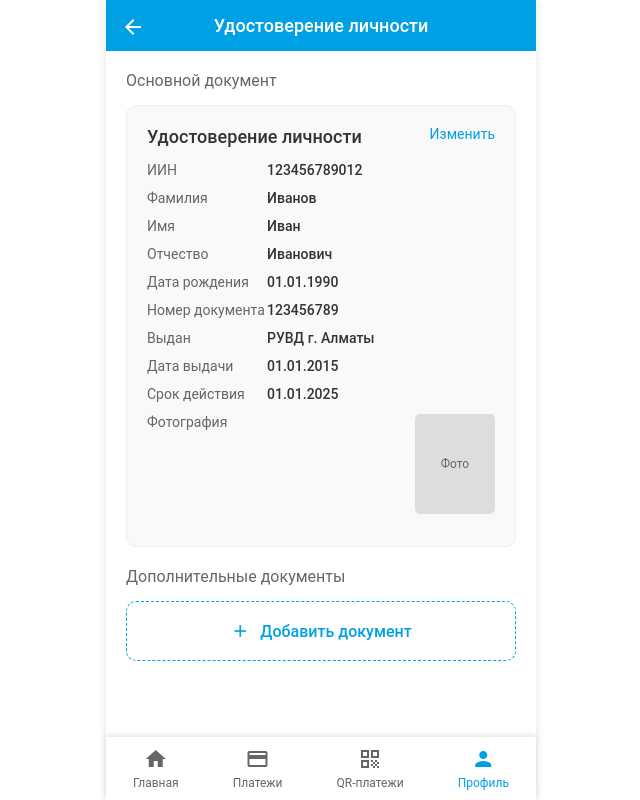
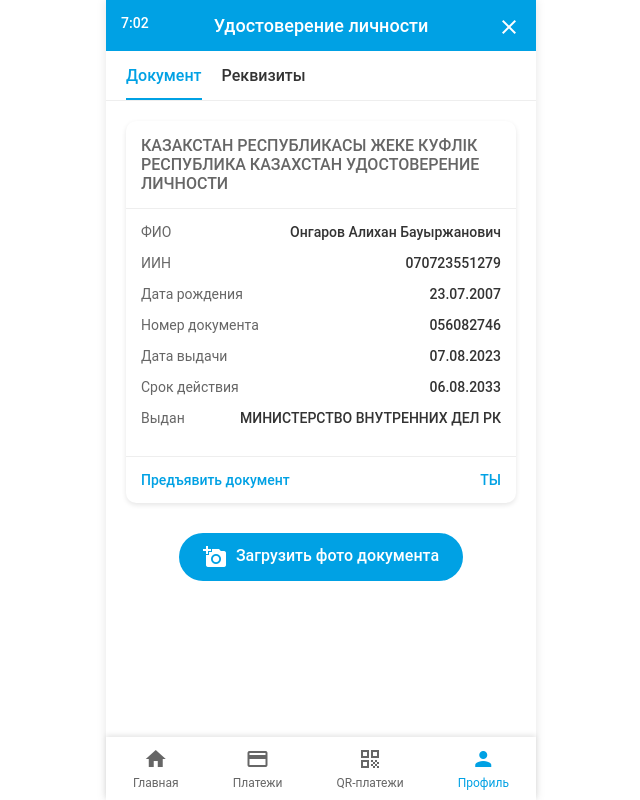
Before and after one commit to rrencai/Rencai, a plain HTML site: page index.html in a window 1280 px wide. Shown: the whole page, without its empty margins (319-959 px from the left). Drawn offline with Linux system fonts and the light colour scheme.

Commit message:
index.html

```diff
--- a/index.html
+++ b/index.html
@@ -31,57 +31,86 @@
             position: relative;
             font-size: 18px;
             font-weight: 500;
+            display: flex;
+            align-items: center;
+            justify-content: center;
+        }
+
+        .time {
+            position: absolute;
+            left: 15px;
+            top: 15px;
+            font-size: 14px;
         }
 
         .back-button {
             position: absolute;
-            left: 15px;
+            right: 15px;
             top: 15px;
             font-size: 24px;
+        }
+
+        .tabs {
+            display: flex;
+            border-bottom: 1px solid #eee;
+            padding: 0 20px;
+        }
+
+        .tab {
+            padding: 15px 0;
+            margin-right: 20px;
+            position: relative;
+            font-weight: 500;
+        }
+
+        .tab.active {
+            color: #00a1e4;
+        }
+
+        .tab.active:after {
+            content: '';
+            position: absolute;
+            bottom: 0;
+            left: 0;
+            width: 100%;
+            height: 2px;
+            background-color: #00a1e4;
         }
 
         .content {
             padding: 20px;
         }
 
-        .section-title {
-            font-size: 16px;
-            color: #666;
-            margin-bottom: 15px;
-        }
-
         .id-card {
-            background-color: #f9f9f9;
+            background-color: white;
             border-radius: 10px;
-            padding: 20px;
+            padding: 0;
             margin-bottom: 20px;
-            position: relative;
-            border: 1px solid #eee;
+            box-shadow: 0 2px 5px rgba(0,0,0,0.1);
         }
 
         .id-card-header {
+            padding: 15px;
+            border-bottom: 1px solid #eee;
+        }
+
+        .id-card-title {
+            font-weight: 500;
+            font-size: 16px;
+            color: #666;
+        }
+
+        .id-card-content {
+            padding: 15px;
+        }
+
+        .id-card-field {
             display: flex;
             justify-content: space-between;
             margin-bottom: 15px;
         }
 
-        .id-card-title {
-            font-weight: 500;
-            font-size: 18px;
-        }
-
-        .id-card-edit {
-            color: #00a1e4;
-            font-size: 14px;
-        }
-
-        .id-card-field {
-            display: flex;
-            margin-bottom: 12px;
-        }
-
         .field-label {
-            width: 120px;
             color: #666;
             font-size: 14px;
         }
@@ -89,36 +118,61 @@
         .field-value {
             font-weight: 500;
             font-size: 14px;
+            text-align: right;
         }
 
-        .photo-placeholder {
-            width: 80px;
-            height: 100px;
-            background-color: #ddd;
-            border-radius: 5px;
-            margin-left: auto;
+        .id-card-footer {
+            padding: 15px;
+            border-top: 1px solid #eee;
             display: flex;
-            align-items: center;
-            justify-content: center;
-            color: #666;
-            font-size: 12px;
+            justify-content: space-between;
         }
 
-        .add-document {
-            display: flex;
-            align-items: center;
-            justify-content: center;
-            height: 60px;
-            border: 1px dashed #00a1e4;
-            border-radius: 10px;
+        .action-button {
             color: #00a1e4;
             font-weight: 500;
-            margin-bottom: 30px;
+            font-size: 14px;
         }
 
-        .add-document i {
-            margin-right: 10px;
-            font-size: 20px;
+        .upload-section {
+            margin-top: 30px;
+            text-align: center;
+        }
+
+        .upload-btn {
+            display: inline-block;
+            padding: 12px 24px;
+            background-color: #00a1e4;
+            color: white;
+            border-radius: 25px;
+            font-weight: 500;
+            margin-bottom: 20px;
+            cursor: pointer;
+        }
+
+        .preview-container {
+            width: 100%;
+            max-width: 300px;
+            margin: 0 auto;
+            border: 1px dashed #ccc;
+            border-radius: 10px;
+            padding: 10px;
+            display: none;
+        }
+
+        .preview-image {
+            max-width: 100%;
+            display: block;
+            margin: 0 auto;
+        }
+
+        .remove-btn {
+            display: block;
+            color: #ff4444;
+            margin-top: 10px;
+            text-align: center;
+            font-size: 14px;
+            cursor: pointer;
         }
 
         .footer-nav {
@@ -149,82 +203,87 @@
         .nav-item.active {
             color: #00a1e4;
         }
+
+        #fileInput {
+            display: none;
+        }
     </style>
     <link href="https://fonts.googleapis.com/icon?family=Material+Icons" rel="stylesheet">
 </head>
 <body>
     <div class="header">
+        <div class="time">7:02</div>
+        Удостоверение личности
         <div class="back-button">
-            <i class="material-icons">arrow_back</i>
+            <i class="material-icons">close</i>
         </div>
-        Удостоверение личности
+    </div>
+
+    <div class="tabs">
+        <div class="tab active">Документ</div>
+        <div class="tab">Реквизиты</div>
     </div>
 
     <div class="content">
-        <div class="section-title">Основной документ</div>
-
         <div class="id-card">
             <div class="id-card-header">
-                <div class="id-card-title">Удостоверение личности</div>
-                <div class="id-card-edit">Изменить</div>
+                <div class="id-card-title">КАЗАКСТАН РЕСПУБЛИКАСЫ ЖЕКЕ КУФЛІК<br>РЕСПУБЛИКА КАЗАХСТАН УДОСТОВЕРЕНИЕ ЛИЧНОСТИ</div>
+            </div>
+
+            <div class="id-card-content">
+                <div class="id-card-field">
+                    <div class="field-label">ФИО</div>
+                    <div class="field-value">Онгаров Алихан Бауыржанович</div>
                 </div>
 
                 <div class="id-card-field">
                     <div class="field-label">ИИН</div>
-                <div class="field-value">123456789012</div>
-            </div>
-
-            <div class="id-card-field">
-                <div class="field-label">Фамилия</div>
-                <div class="field-value">Иванов</div>
-            </div>
-
-            <div class="id-card-field">
-                <div class="field-label">Имя</div>
-                <div class="field-value">Иван</div>
-            </div>
-
-            <div class="id-card-field">
-                <div class="field-label">Отчество</div>
-                <div class="field-value">Иванович</div>
+                    <div class="field-value">070723551279</div>
                 </div>
 
                 <div class="id-card-field">
                     <div class="field-label">Дата рождения</div>
-                <div class="field-value">01.01.1990</div>
+                    <div class="field-value">23.07.2007</div>
                 </div>
 
                 <div class="id-card-field">
                     <div class="field-label">Номер документа</div>
-                <div class="field-value">123456789</div>
+                    <div class="field-value">056082746</div>
+                </div>
+
+                <div class="id-card-field">
+                    <div class="field-label">Дата выдачи</div>
+                    <div class="field-value">07.08.2023</div>
+                </div>
+
+                <div class="id-card-field">
+                    <div class="field-label">Срок действия</div>
+                    <div class="field-value">06.08.2033</div>
                 </div>
 
                 <div class="id-card-field">
                     <div class="field-label">Выдан</div>
-                <div class="field-value">РУВД г. Алматы</div>
-            </div>
-
-            <div class="id-card-field">
-                <div class="field-label">Дата выдачи</div>
-                <div class="field-value">01.01.2015</div>
-            </div>
-
-            <div class="id-card-field">
-                <div class="field-label">Срок действия</div>
-                <div class="field-value">01.01.2025</div>
-            </div>
-
-            <div class="id-card-field">
-                <div class="field-label">Фотография</div>
-                <div class="photo-placeholder">Фото</div>
+                    <div class="field-value">МИНИСТЕРСТВО ВНУТРЕННИХ ДЕЛ РК</div>
                 </div>
             </div>
 
-        <div class="section-title">Дополнительные документы</div>
+            <div class="id-card-footer">
+                <div class="action-button">Предъявить документ</div>
+                <div class="action-button">ТЫ</div>
+            </div>
+        </div>
 
-        <div class="add-document">
-            <i class="material-icons">add</i>
-            Добавить документ
+        <div class="upload-section">
+            <label for="fileInput" class="upload-btn">
+                <i class="material-icons" style="vertical-align: middle; margin-right: 5px;">add_a_photo</i>
+                Загрузить фото документа
+            </label>
+            <input type="file" id="fileInput" accept="image/*">
+
+            <div class="preview-container" id="previewContainer">
+                <img src="" alt="Preview" class="preview-image" id="previewImage">
+                <span class="remove-btn" id="removeBtn">Удалить</span>
+            </div>
         </div>
     </div>
 
@@ -246,5 +305,32 @@
             Профиль
         </div>
     </div>
+
+    <script>
+        const fileInput = document.getElementById('fileInput');
+        const previewContainer = document.getElementById('previewContainer');
+        const previewImage = document.getElementById('previewImage');
+        const removeBtn = document.getElementById('removeBtn');
+
+        fileInput.addEventListener('change', function() {
+            const file = this.files[0];
+            if (file) {
+                const reader = new FileReader();
+
+                reader.addEventListener('load', function() {
+                    previewImage.src = this.result;
+                    previewContainer.style.display = 'block';
+                });
+
+                reader.readAsDataURL(file);
+            }
+        });
+
+        removeBtn.addEventListener('click', function() {
+            previewImage.src = '';
+            previewContainer.style.display = 'none';
+            fileInput.value = '';
+        });
+    </script>
 </body>
 </html>
```
Lines whose indentation alone changed are shown as unchanged.
